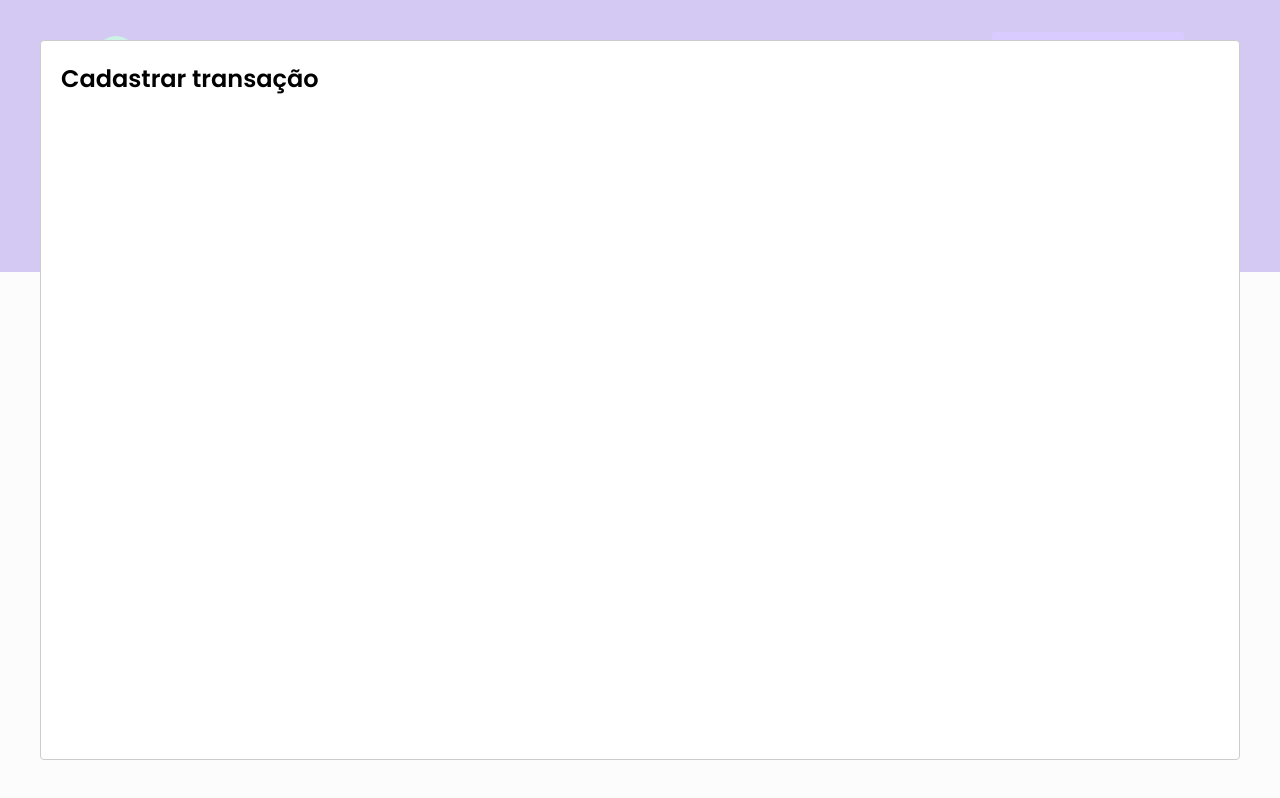
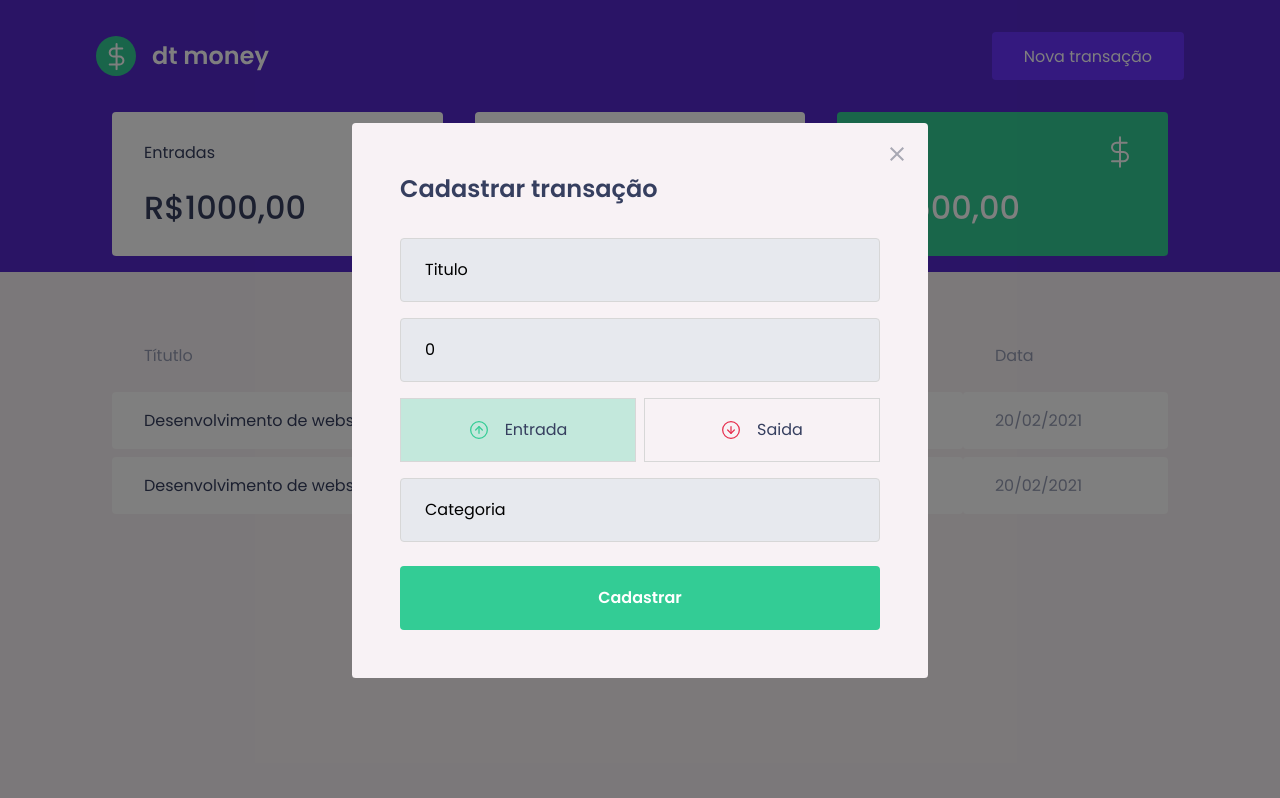
Before and after one commit to edublkc/dtmoney, a React (Create React App) app: page / in a window 1280 px wide. Both pictures are taken after a click on the button "Nova transação". Built offline with nearby package versions, Linux system fonts and the light colour scheme; no server answers; what miragejs would draw is missing.

Commit message:
one more day

```diff
--- a/src/components/NewTransactionModal/index.tsx
+++ b/src/components/NewTransactionModal/index.tsx
@@ -1,4 +1,11 @@
 import Modal from "react-modal";
+import { Container, RadioBox, TransactionTypeContainer } from "./styled";
+
+import closeImg from "../../assets/close.svg";
+import incomeImg from "../../assets/income.svg";
+import outcomeImg from "../../assets/outcome.svg";
+import { FormEvent, useState } from "react";
+import { api } from "../../services/api";
 
 interface NewTransactionModalProps {
   isOpen: boolean;
@@ -9,11 +16,86 @@
   isOpen,
   onRequestClose,
 }: NewTransactionModalProps) {
+  const [type, setType] = useState("deposit");
+  const [title, setTitle] = useState("");
+  const [value, setValue] = useState(0);
+  const [category, setCategory] = useState("");
+
+  function handleCreateNewTransaction(event: FormEvent) {
+    event.preventDefault();
+
+
+    const data = {
+      title,
+      value,
+      category,
+      type
+    }
+
+    api.post('/transaction',data)
+
+  }
+
   return (
-    <>
-      <Modal isOpen={isOpen} onRequestClose={onRequestClose}>
+    <Modal
+      isOpen={isOpen}
+      overlayClassName="react-modal-overlay"
+      className="react-modal-content"
+      onRequestClose={onRequestClose}
+    >
+      <button
+        type="button"
+        onClick={onRequestClose}
+        className="react-modal-close"
+      >
+        <img src={closeImg} alt="Fechar modal" />
+      </button>
+
+      <Container onSubmit={handleCreateNewTransaction}>
         <h2>Cadastrar transação</h2>
-      </Modal>
-    </>
+
+        <input
+          placeholder="Titulo"
+          value={title}
+          onChange={(e) => setTitle(e.target.value)}
+        />
+        <input
+          placeholder="Valor"
+          type="number"
+          value={value}
+          onChange={(e) => setValue(Number(e.target.value))}
+        />
+
+        <TransactionTypeContainer>
+          <RadioBox
+            type="button"
+            isActive={type === "deposit"}
+            activeColor="green"
+            onClick={() => setType("deposit")}
+          >
+            <img src={incomeImg} alt="Entrada" />
+
+            <span>Entrada</span>
+          </RadioBox>
+          <RadioBox
+            type="button"
+            isActive={type === "withdraw"}
+            activeColor="red"
+            onClick={() => setType("withdraw")}
+          >
+            <img src={outcomeImg} alt="Saida" />
+            <span>Saida</span>
+          </RadioBox>
+        </TransactionTypeContainer>
+
+        <input
+          placeholder="Categoria"
+          value={category}
+          onChange={(e) => setCategory(e.target.value)}
+        />
+
+        <button type="submit">Cadastrar</button>
+      </Container>
+    </Modal>
   );
 }
--- a/src/components/NewTransactionModal/styled.ts
+++ b/src/components/NewTransactionModal/styled.ts
@@ -1,3 +1,97 @@
 import styled from "styled-components";
 
-export const Container = styled.div``
+export const Container = styled.form`
+  h2 {
+    color: var(--text-title);
+    font-size: 1.5rem;
+    margin-bottom: 2rem;
+  }
+
+  input {
+    width: 100%;
+    padding: 0 1.5rem;
+    height: 4rem;
+    border-radius: 0.25rem;
+
+    background: #e7e9ee;
+    border: 1px solid #d7d7d7;
+
+    font-weight: 400;
+    font-size: 1rem;
+
+    &::placeholder {
+      color: var(--texto-body);
+    }
+
+    & + input {
+      margin-top: 1rem;
+    }
+  }
+
+  button[type="submit"] {
+    width: 100%;
+    height: 4rem;
+    padding: 0 1.5rem;
+    background: var(--green);
+    color: #fff;
+    border-radius: 0.25rem;
+    border: 0;
+    font-size: 1rem;
+    margin-top: 1.5rem;
+    transition: filter 0.2s;
+    font-weight: 600;
+
+    &:hover {
+      filter: brightness(0.9);
+    }
+  }
+`;
+
+export const TransactionTypeContainer = styled.div`
+  margin: 1rem 0;
+  display: grid;
+  grid-template-columns: 1fr 1fr;
+  gap: 0.5rem;
+`;
+
+
+interface RadioBoxProps{
+    isActive: boolean;
+    activeColor: "green" | "red"
+}
+
+const colors = {
+    green: "#33cc9544",
+    red: "#e52e4d44"
+}
+
+export const RadioBox = styled.button<RadioBoxProps>`
+  height: 4rem;
+  border: 1px solid #d7d7d7;
+
+  background: ${(props) => props.isActive ? colors[props.activeColor] : 'transparent'};
+
+  display: flex;
+  align-items: center;
+  justify-content: center;
+
+  transition: border-color 0.2s;
+
+  &:hover {
+    border-color: #aaa;
+  }
+
+  img {
+    width: 20px;
+    height: 20px;
+  }
+
+  span {
+    display: inline-block;
+    margin-left: 1rem;
+    font-size: 1rem;
+    color: var(--text-title);
+  }
+
+
+`;
--- a/src/index.tsx
+++ b/src/index.tsx
@@ -1,22 +1,28 @@
 import React from 'react';
 import ReactDOM from 'react-dom/client';
 import {App} from './App';
-import {createServer} from "miragejs"
+import {createServer, Model} from "miragejs"
 
 
 createServer({
+
+  models: {
+    transaction: Model
+  },
+
+
+
   routes(){
     this.namespace = 'api';
 
     this.get("/transactions",()=>{
-      return[{
-        id: 1,
-        title: 'Transaction1',
-        amount: 400,
-        type: 'deposit',
-        category: 'Food',
-        createdAt: new Date()
-      }]
+      return this.schema.all("transaction")
+    })
+
+    this.post("/transaction",(schema,request) =>{
+      const data = JSON.parse(request.requestBody);
+
+      return schema.create('transaction',data)
     })
   }
 })
--- a/src/styles/global.ts
+++ b/src/styles/global.ts
@@ -58,5 +58,41 @@
         cursor: not-allowed;
     }
 
+    .react-modal-overlay{
+        background: rgba(0,0,0,0.5);
+
+        position: fixed;
+        top: 0;
+        left: 0;
+        right: 0;
+        bottom: 0;
+
+        display: flex;
+        align-items: center;
+        justify-content: center;
+    }
+
+    .react-modal-content{
+        width: 100%;
+        max-width: 576px;
+        background-color: var(--background);
+        padding: 3rem;
+        position: relative;
+        border-radius: 0.24rem;
+    }
+
+    .react-modal-close{
+        position: absolute;
+        right: 1.5rem;
+        top:1.5rem ;
+        border: 0;
+        background-color: transparent;
+        transition: filter 0.2s;
+
+        &:hover{
+            filter: brightness(0.8);
+        }
+    }
+
 
 `
```
